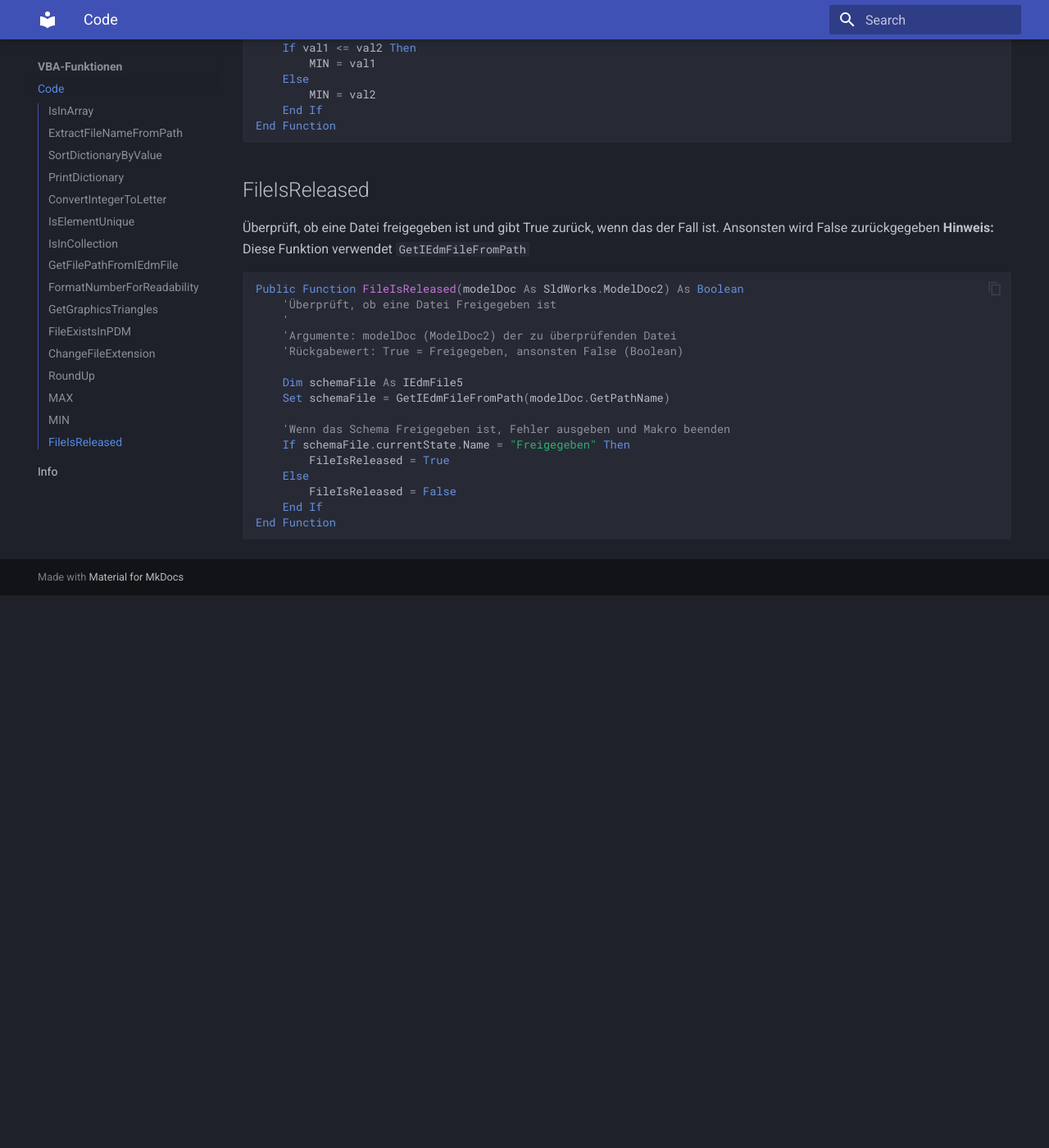
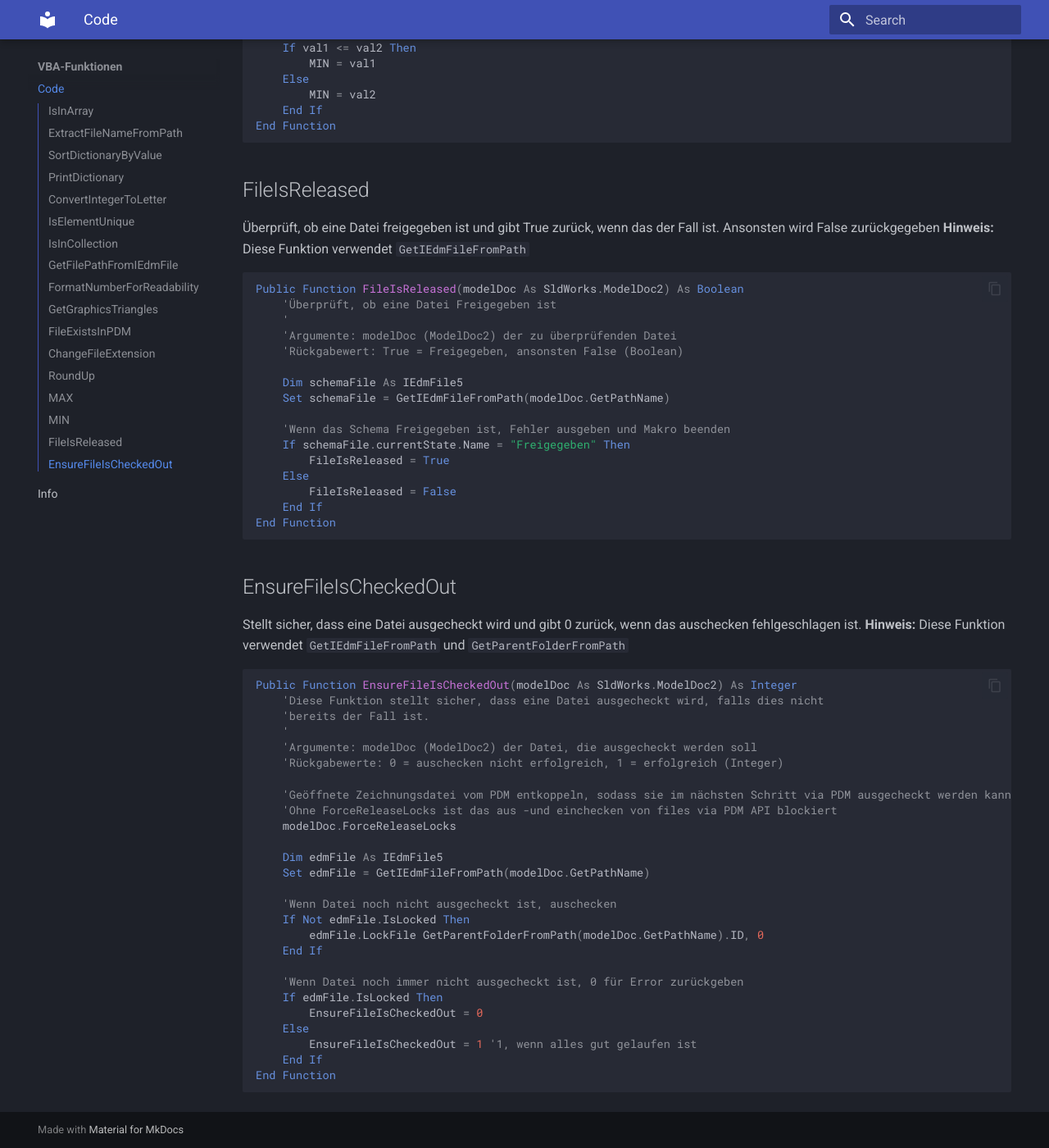
Before and after one commit to marino222/VBA-Library, an MkDocs documentation site: the page built from docs/index.md, in a window 1280 px wide and 1400 px high, scrolled down 9802 px. Shown: the whole window at 82% size. Built offline with MkDocs 1.6.1 and Material for MkDocs 9.7.7, drawn with Linux system fonts in a browser that asks for light colours; before the commit the page ends 10528 px from its top, so only the background shows below that.

Commit message:
Update index.md

````diff
--- a/docs/index.md
+++ b/docs/index.md
@@ -502,3 +502,36 @@ Public Function FileIsReleased(modelDoc As SldWorks.ModelDoc2) As Boolean
     End If
 End Function
 ```
+
+## EnsureFileIsCheckedOut
+Stellt sicher, dass eine Datei ausgecheckt wird und gibt 0 zurück, wenn das auschecken fehlgeschlagen ist.
+**Hinweis:**  Diese Funktion verwendet `GetIEdmFileFromPath` und `GetParentFolderFromPath`
+
+```vbnet
+Public Function EnsureFileIsCheckedOut(modelDoc As SldWorks.ModelDoc2) As Integer
+    'Diese Funktion stellt sicher, dass eine Datei ausgecheckt wird, falls dies nicht
+    'bereits der Fall ist.
+    '
+    'Argumente: modelDoc (ModelDoc2) der Datei, die ausgecheckt werden soll
+    'Rückgabewerte: 0 = auschecken nicht erfolgreich, 1 = erfolgreich (Integer)
+
+    'Geöffnete Zeichnungsdatei vom PDM entkoppeln, sodass sie im nächsten Schritt via PDM ausgecheckt werden kann.
+    'Ohne ForceReleaseLocks ist das aus -und einchecken von files via PDM API blockiert
+    modelDoc.ForceReleaseLocks
+
+    Dim edmFile As IEdmFile5
+    Set edmFile = GetIEdmFileFromPath(modelDoc.GetPathName)
+
+    'Wenn Datei noch nicht ausgecheckt ist, auschecken
+    If Not edmFile.IsLocked Then
+        edmFile.LockFile GetParentFolderFromPath(modelDoc.GetPathName).ID, 0
+    End If
+
+    'Wenn Datei noch immer nicht ausgecheckt ist, 0 für Error zurückgeben
+    If edmFile.IsLocked Then
+        EnsureFileIsCheckedOut = 0
+    Else
+        EnsureFileIsCheckedOut = 1 '1, wenn alles gut gelaufen ist
+    End If
+End Function
+```
````
